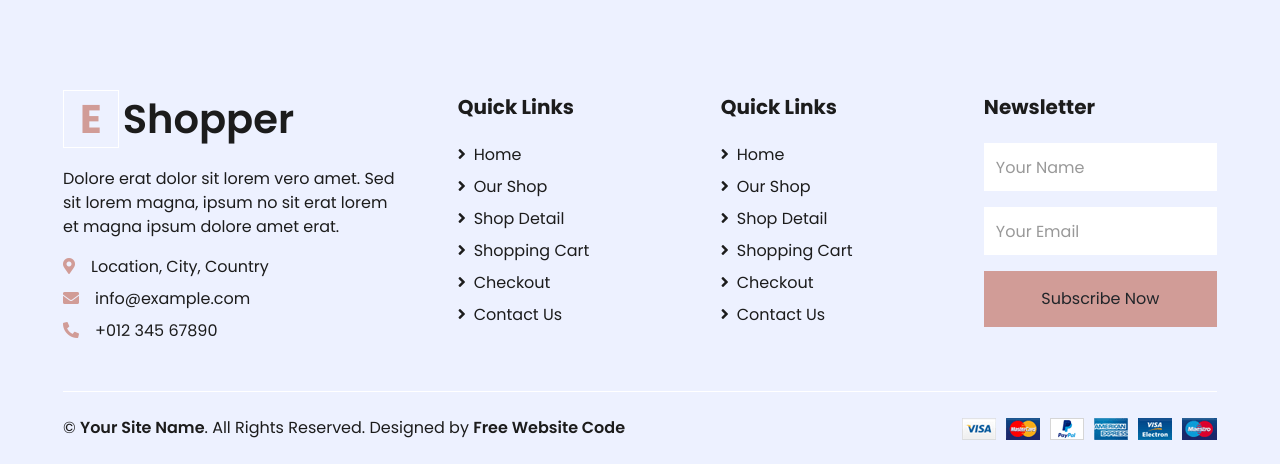
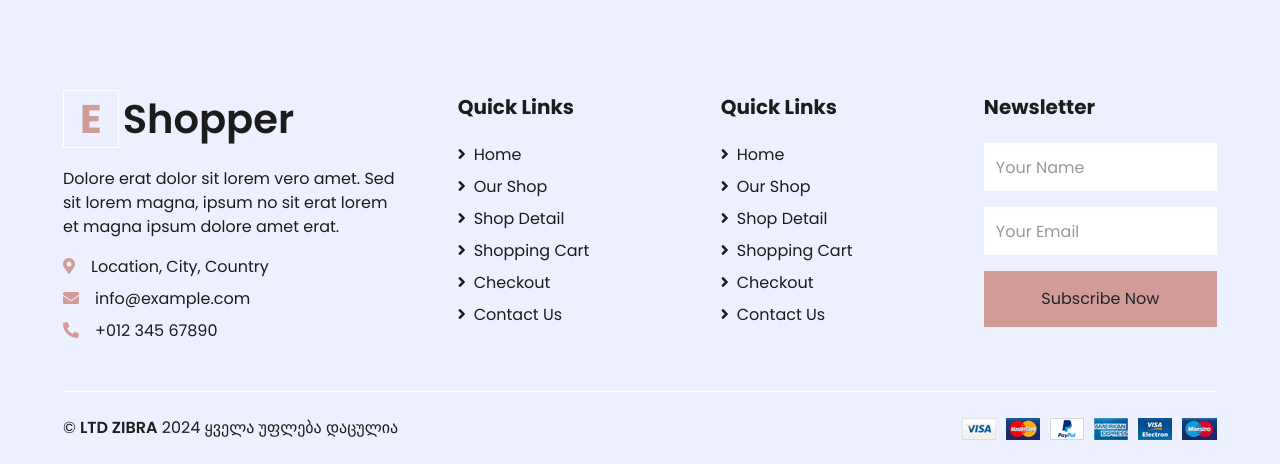
Before and after one commit to BekaBitarashvili/ZIBRA, a Flask app: page /contact in a window 1280 px wide. Shown: the part 1156-1620 px from the top of the page. Run offline with Flask 3, Linux system fonts and the light colour scheme; some libraries are stand-ins or nearby versions.

Commit message:
footer part

```diff
--- a/templates/checkout.html
+++ b/templates/checkout.html
@@ -413,9 +413,8 @@
         <div class="row border-top border-light mx-xl-5 py-4">
             <div class="col-md-6 px-xl-0">
                 <p class="mb-md-0 text-center text-md-left text-dark">
-                    &copy; <a class="text-dark font-weight-semi-bold" href="#">Your Site Name</a>. All Rights Reserved. Designed
-                    by
-                    <a class="text-dark font-weight-semi-bold" href="https://freewebsitecode.com">Free Website Code</a>
+                    &copy; <a class="text-dark font-weight-semi-bold" href="#">LTD ZIBRA</a> 2024 ყველა უფლება დაცულია
+                    <a class="text-dark font-weight-semi-bold" href="https://zibra.ge"></a>
                 </p>
             </div>
             <div class="col-md-6 px-xl-0 text-center text-md-right">
--- a/templates/contact.html
+++ b/templates/contact.html
@@ -285,9 +285,8 @@
         <div class="row border-top border-light mx-xl-5 py-4">
             <div class="col-md-6 px-xl-0">
                 <p class="mb-md-0 text-center text-md-left text-dark">
-                    &copy; <a class="text-dark font-weight-semi-bold" href="#">Your Site Name</a>. All Rights Reserved. Designed
-                    by
-                    <a class="text-dark font-weight-semi-bold" href="https://freewebsitecode.com">Free Website Code</a>
+                    &copy; <a class="text-dark font-weight-semi-bold" href="#">LTD ZIBRA</a> 2024 ყველა უფლება დაცულია
+                    <a class="text-dark font-weight-semi-bold" href="https://zibra.ge"></a>
                 </p>
             </div>
             <div class="col-md-6 px-xl-0 text-center text-md-right">
--- a/templates/detail.html
+++ b/templates/detail.html
@@ -553,9 +553,8 @@
         <div class="row border-top border-light mx-xl-5 py-4">
             <div class="col-md-6 px-xl-0">
                 <p class="mb-md-0 text-center text-md-left text-dark">
-                    &copy; <a class="text-dark font-weight-semi-bold" href="#">Your Site Name</a>. All Rights Reserved. Designed
-                    by
-                    <a class="text-dark font-weight-semi-bold" href="https://freewebsitecode.com">Free Website Code</a>
+                    &copy; <a class="text-dark font-weight-semi-bold" href="#">LTD ZIBRA</a> 2024 ყველა უფლება დაცულია
+                    <a class="text-dark font-weight-semi-bold" href="https://zibra.ge"></a>
                 </p>
             </div>
             <div class="col-md-6 px-xl-0 text-center text-md-right">
--- a/templates/shop.html
+++ b/templates/shop.html
@@ -558,9 +558,8 @@
         <div class="row border-top border-light mx-xl-5 py-4">
             <div class="col-md-6 px-xl-0">
                 <p class="mb-md-0 text-center text-md-left text-dark">
-                    &copy; <a class="text-dark font-weight-semi-bold" href="#">Your Site Name</a>. All Rights Reserved. Designed
-                    by
-                    <a class="text-dark font-weight-semi-bold" href="https://freewebsitecode.com">Free Website Code</a>
+                    &copy; <a class="text-dark font-weight-semi-bold" href="#">LTD ZIBRA</a> 2024 ყველა უფლება დაცულია
+                    <a class="text-dark font-weight-semi-bold" href="https://zibra.ge"></a>
                 </p>
             </div>
             <div class="col-md-6 px-xl-0 text-center text-md-right">
```
